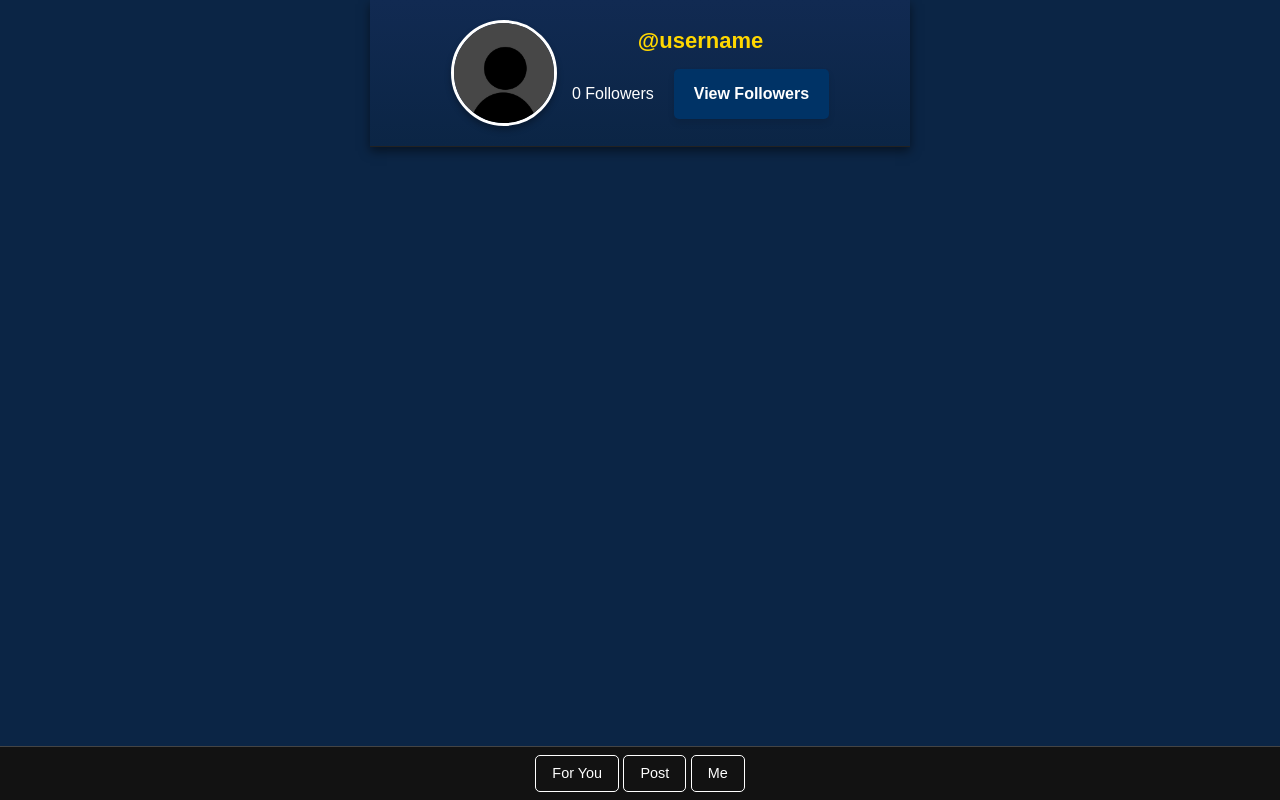
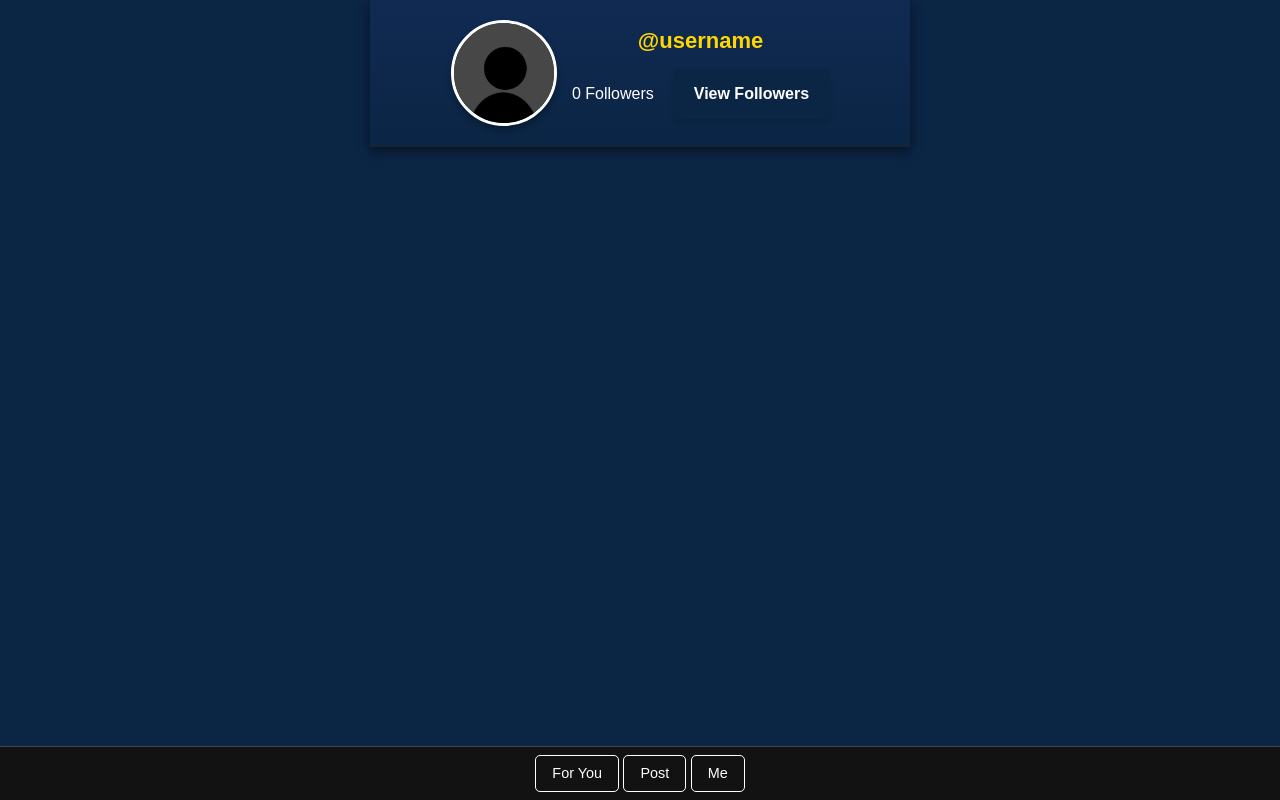
Before and after one commit to reaperofssa/Nexxv6, a website: page views/me.html in a window 1280 px wide. Drawn offline with Linux system fonts and the light colour scheme; files whose address does not match are found by name.

Commit message:
Update me.css

```diff
--- a/views/css/me.css
+++ b/views/css/me.css
@@ -121,7 +121,7 @@ body {
 }
 
 .follow-button {
-    background-color: #003366; /* Dark blue background */
+    background-color: #0B2545; /* Dark blue background */
     color: #ffffff; /* White text */
     border: none; /* No border */
     padding: 10px 20px; /* Padding for the button */
```
